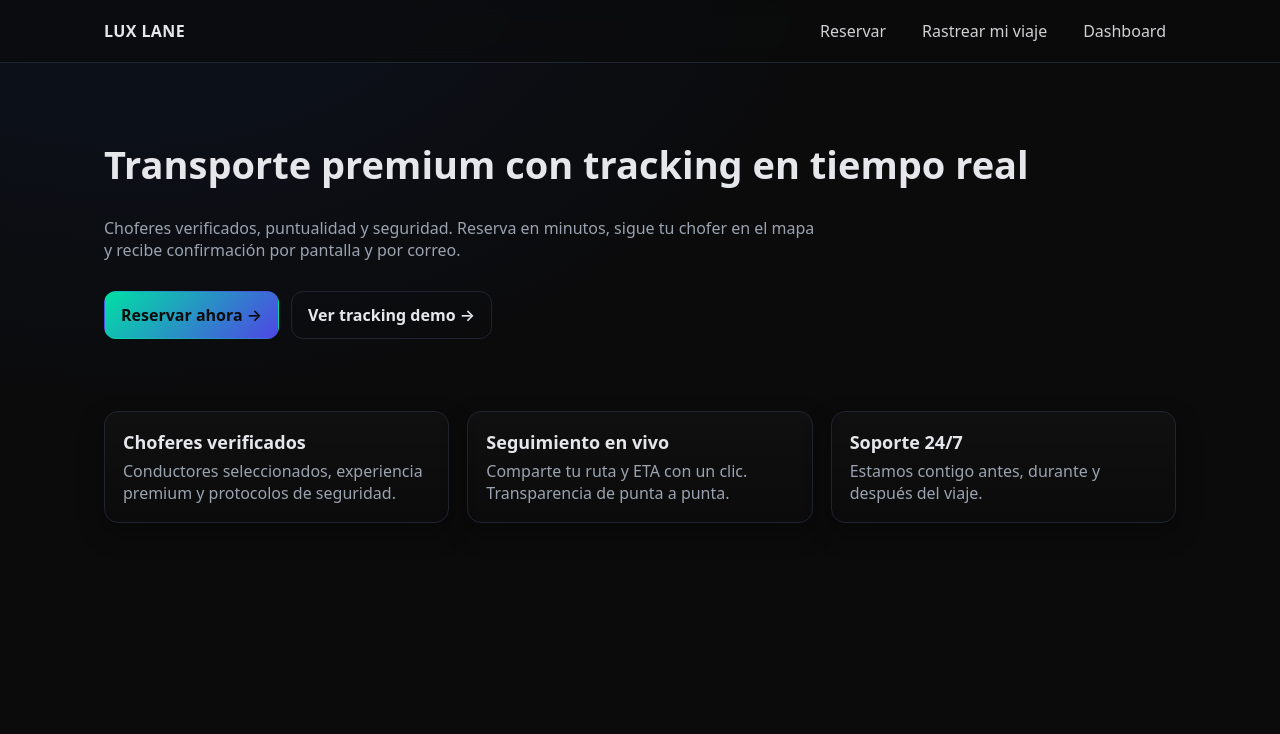
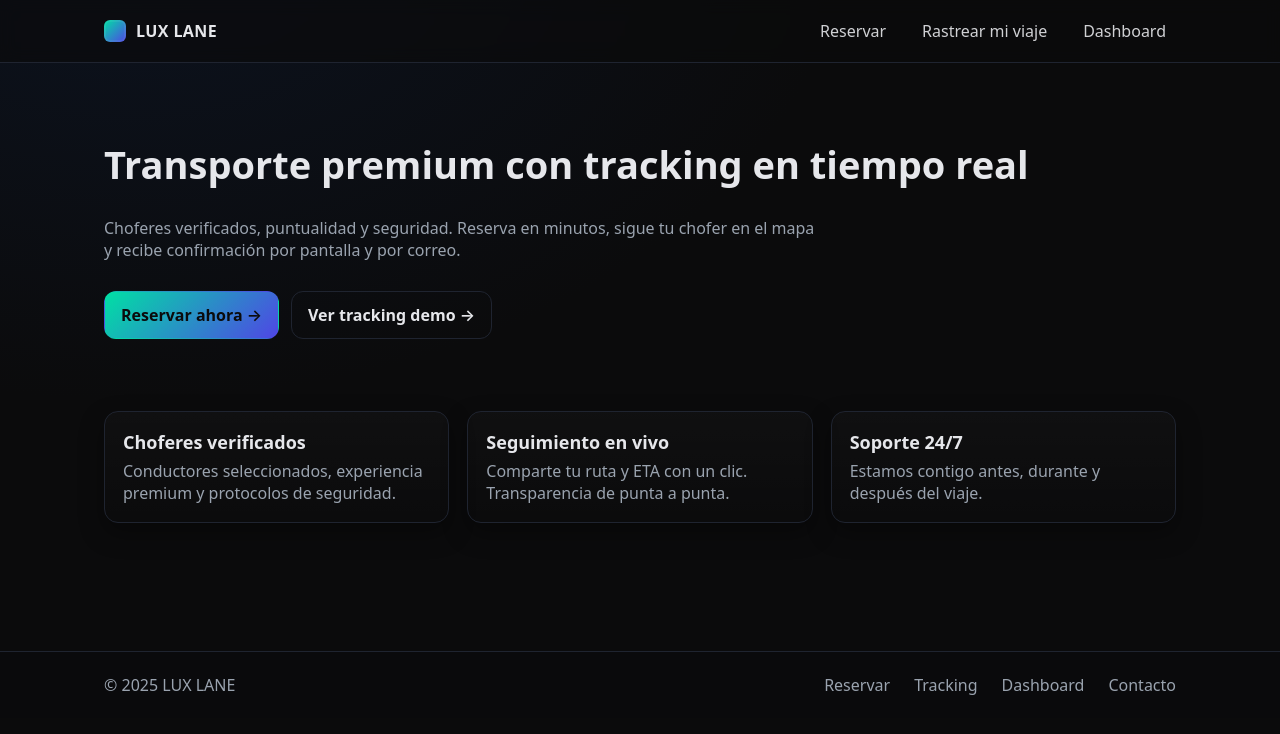
Before and after one commit to Luxlane/luxlane, a Next.js app: page / in a window 1280 px wide. Shown: the top 734 px of the page. Built offline with nearby package versions, Linux system fonts and the light colour scheme.

Commit message:
Update layout.tsx

```diff
--- a/app/layout.tsx
+++ b/app/layout.tsx
@@ -1,10 +1,10 @@
-import './globals.css';
-import Link from 'next/link';
-import type { ReactNode } from 'react';
+import "./globals.css";
+import Link from "next/link";
+import type { ReactNode } from "react";
 
 export const metadata = {
-  title: 'LUX LANE — Transporte premium con tracking',
-  description: 'Viajes con chofer verificado, seguimiento en vivo y soporte 24/7.',
+  title: "LUX LANE — Transporte premium con tracking",
+  description: "Choferes verificados, seguimiento en vivo y soporte 24/7.",
 };
 
 export default function RootLayout({ children }: { children: ReactNode }) {
@@ -13,7 +13,10 @@ export default function RootLayout({ children }: { children: ReactNode }) {
       <body>
         <header className="topbar">
           <div className="wrap">
-            <div className="brand">LUX LANE</div>
+            <div className="brand">
+              <span className="logo" />
+              LUX LANE
+            </div>
             <nav className="nav">
               <Link href="/book">Reservar</Link>
               <Link href="/track/demo-trip">Rastrear mi viaje</Link>
@@ -21,7 +24,18 @@ export default function RootLayout({ children }: { children: ReactNode }) {
             </nav>
           </div>
         </header>
+
         <main className="container">{children}</main>
+
+        <footer className="footer">
+          <div className="wrap">
+            <div style={{marginRight:"auto"}}>© {new Date().getFullYear()} LUX LANE</div>
+            <Link href="/book">Reservar</Link>
+            <Link href="/track/demo-trip" style={{marginLeft:12}}>Tracking</Link>
+            <Link href="/dashboard" style={{marginLeft:12}}>Dashboard</Link>
+            <a href="mailto:contacto@luxlane.com" style={{marginLeft:12}}>Contacto</a>
+          </div>
+        </footer>
       </body>
     </html>
   );
```
